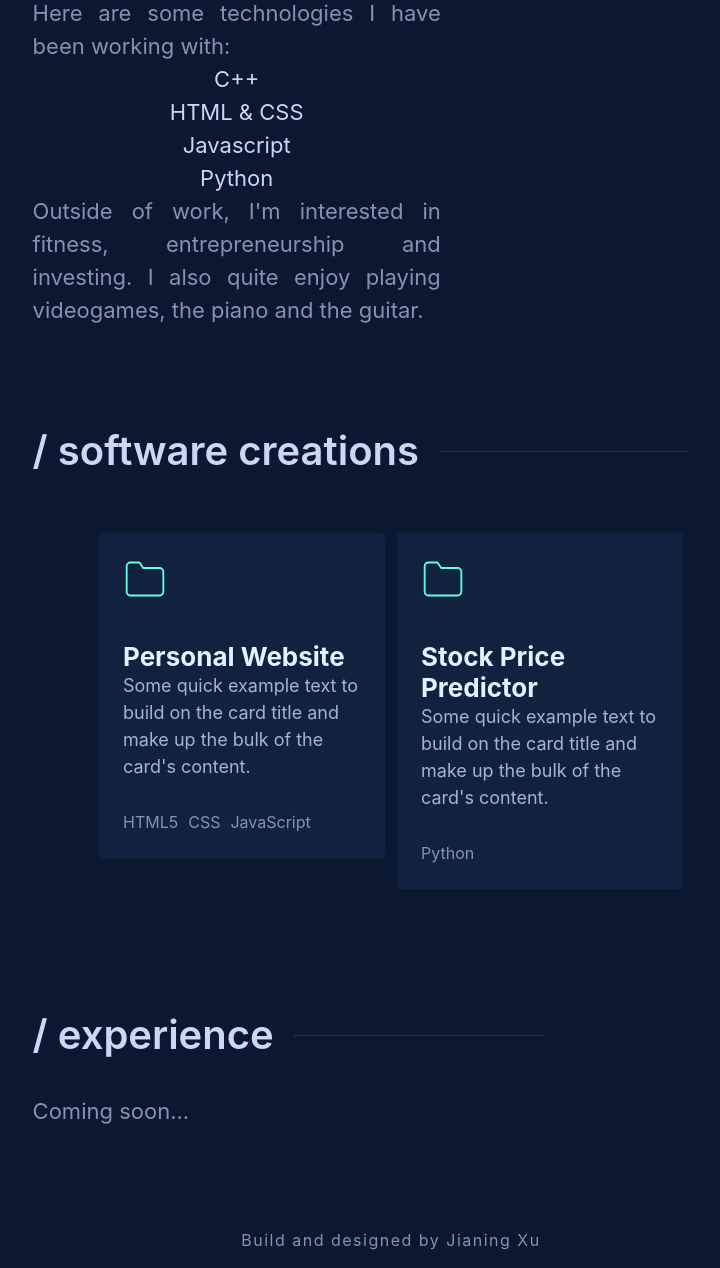
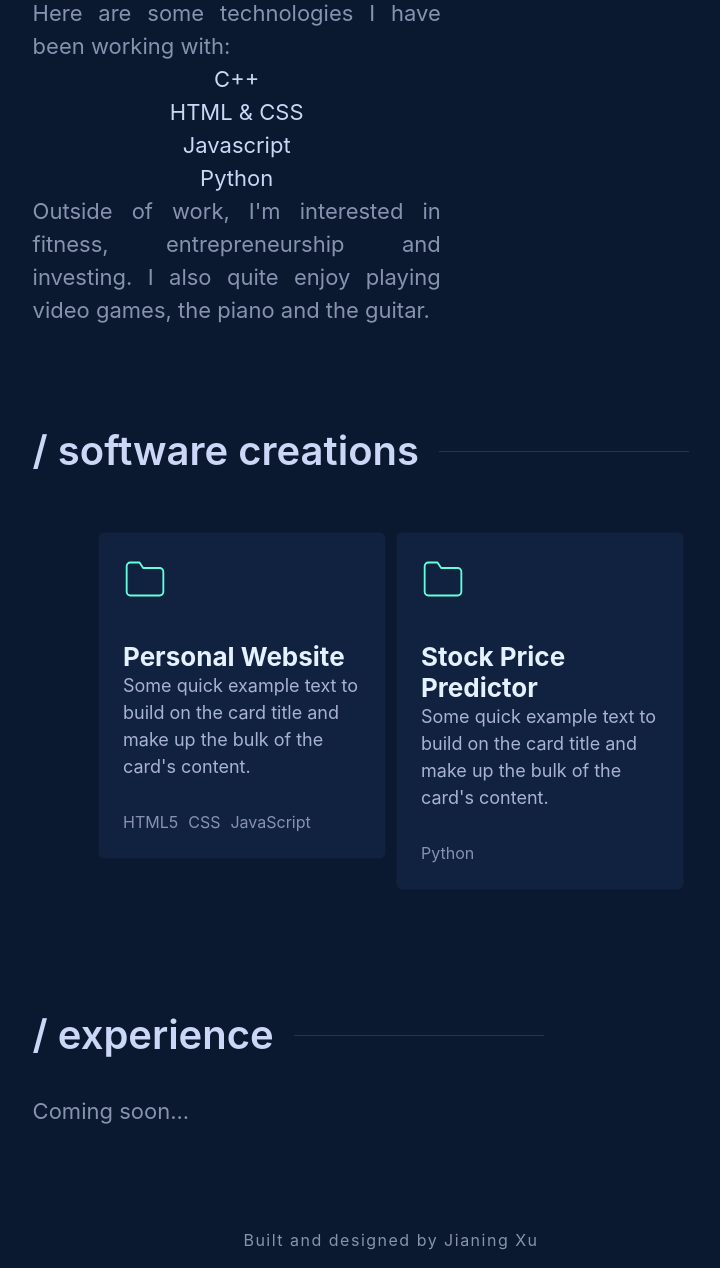
Before and after one commit to jianingxu1/jianingxu1.github.io, a plain HTML site: page index.html in a window 1280 px wide. Shown: the part 1110-2378 px from the top of the page, without its empty margins (249-969 px from the left). Drawn offline with nearby package versions, Linux system fonts and the light colour scheme; a web font is replaced by a local one.

Commit message:
Fix spelling mistakes

```diff
--- a/index.html
+++ b/index.html
@@ -53,7 +53,7 @@
                             <li class="lightest-slate">Javascript</li>
                             <li class="lightest-slate">Python</li>
                         </ul>
-                        <p>Outside of work, I'm interested in fitness, entrepreneurship and investing. I also quite enjoy playing videogames, the piano and the guitar.</p>
+                        <p>Outside of work, I'm interested in fitness, entrepreneurship and investing. I also quite enjoy playing video games, the piano and the guitar.</p>
                     </div>
                     <div class="about-portrait-wrapper col-xl">
                         <img class="about-portrait" src="./img/portrait.jpg" alt="a portrait of Jianing Xu">
@@ -101,7 +101,7 @@
                 <div class="line"></div>
             </div>
             <div class="text-center">
-                Build and designed by Jianing Xu
+                Built and designed by Jianing Xu
             </div>
         </footer>
         <script src="https://cdn.jsdelivr.net/npm/bootstrap@5.2.0-beta1/dist/js/bootstrap.bundle.min.js" integrity="sha384-pprn3073KE6tl6bjs2QrFaJGz5/SUsLqktiwsUTF55Jfv3qYSDhgCecCxMW52nD2" crossorigin="anonymous"></script>
```
